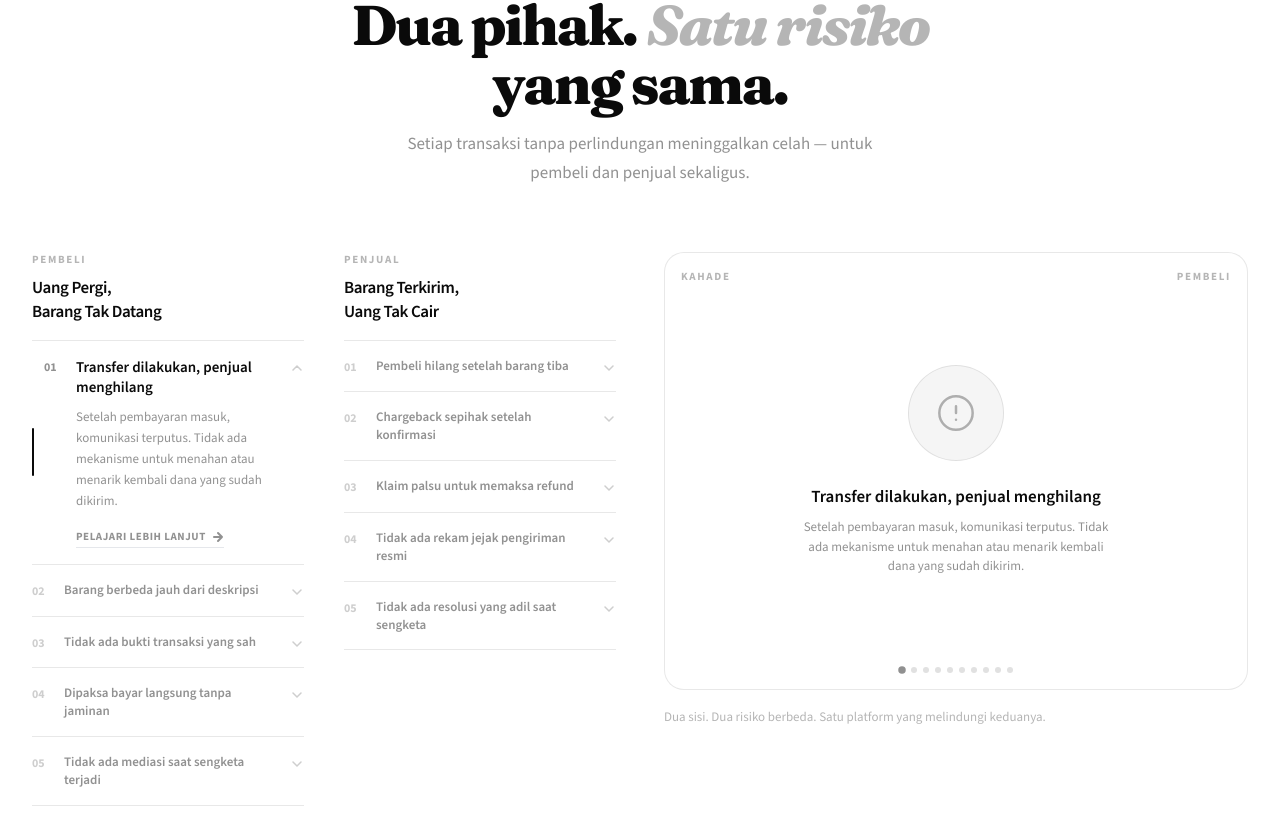
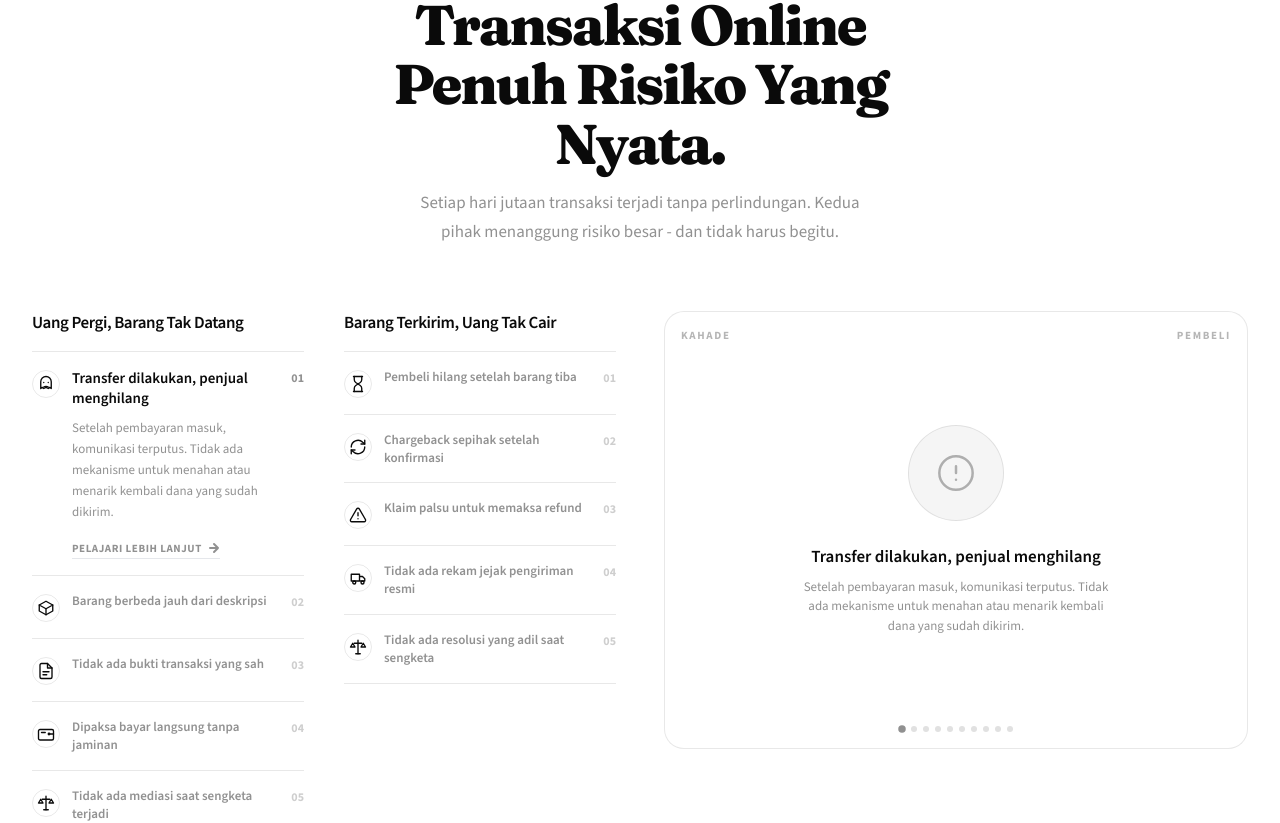
Before and after one commit to kahade-id/landing, a Next.js app: page / in a window 1280 px wide. Shown: the part 936-1759 px from the top of the page. Built offline with nearby package versions, Linux system fonts and the light colour scheme.

Commit message:
Update problem section copy and list item layout

```diff
--- a/src/components/sections/ProblemSection.tsx
+++ b/src/components/sections/ProblemSection.tsx
@@ -25,26 +25,111 @@ const ArrowIcon = () => (
   </svg>
 );
 
+function ProblemIcon({ type }: { type: string }) {
+  switch (type) {
+    case "ghost":
+      return (
+        <svg width="18" height="18" viewBox="0 0 24 24" fill="none" stroke="currentColor" strokeWidth="1.8" strokeLinecap="round" strokeLinejoin="round">
+          <path d="M9 10h.01M15 10h.01" />
+          <path d="M9 16c1-.8 2-.8 3-.8s2 0 3 .8" />
+          <path d="M5 18V9a7 7 0 1 1 14 0v9l-2-1.5L15 18l-3-1.5L9 18l-2-1.5z" />
+        </svg>
+      );
+    case "box":
+      return (
+        <svg width="18" height="18" viewBox="0 0 24 24" fill="none" stroke="currentColor" strokeWidth="1.8" strokeLinecap="round" strokeLinejoin="round">
+          <path d="M21 8l-9-5-9 5 9 5 9-5z" />
+          <path d="M3 8v8l9 5 9-5V8" />
+          <path d="M12 13v8" />
+        </svg>
+      );
+    case "file":
+      return (
+        <svg width="18" height="18" viewBox="0 0 24 24" fill="none" stroke="currentColor" strokeWidth="1.8" strokeLinecap="round" strokeLinejoin="round">
+          <path d="M14 2H6a2 2 0 0 0-2 2v16a2 2 0 0 0 2 2h12a2 2 0 0 0 2-2V8z" />
+          <path d="M14 2v6h6" />
+          <path d="M8 13h8M8 17h5" />
+        </svg>
+      );
+    case "wallet":
+      return (
+        <svg width="18" height="18" viewBox="0 0 24 24" fill="none" stroke="currentColor" strokeWidth="1.8" strokeLinecap="round" strokeLinejoin="round">
+          <rect x="2" y="6" width="20" height="14" rx="2" />
+          <path d="M16 12h6" />
+          <circle cx="16" cy="12" r="1" />
+          <path d="M6 10h5" />
+        </svg>
+      );
+    case "scale":
+      return (
+        <svg width="18" height="18" viewBox="0 0 24 24" fill="none" stroke="currentColor" strokeWidth="1.8" strokeLinecap="round" strokeLinejoin="round">
+          <path d="M12 3v18M7 7h10" />
+          <path d="M5 7l-3 5h6L5 7zM19 7l-3 5h6l-3-5z" />
+          <path d="M9 21h6" />
+        </svg>
+      );
+    case "hourglass":
+      return (
+        <svg width="18" height="18" viewBox="0 0 24 24" fill="none" stroke="currentColor" strokeWidth="1.8" strokeLinecap="round" strokeLinejoin="round">
+          <path d="M6 2h12M6 22h12" />
+          <path d="M7 2v4a5 5 0 0 0 2 4l3 2 3-2a5 5 0 0 0 2-4V2" />
+          <path d="M7 22v-4a5 5 0 0 1 2-4l3-2 3 2a5 5 0 0 1 2 4v4" />
+        </svg>
+      );
+    case "refresh":
+      return (
+        <svg width="18" height="18" viewBox="0 0 24 24" fill="none" stroke="currentColor" strokeWidth="1.8" strokeLinecap="round" strokeLinejoin="round">
+          <path d="M3 12a9 9 0 0 1 15.3-6.3L21 8" />
+          <path d="M21 3v5h-5" />
+          <path d="M21 12a9 9 0 0 1-15.3 6.3L3 16" />
+          <path d="M3 21v-5h5" />
+        </svg>
+      );
+    case "alert":
+      return (
+        <svg width="18" height="18" viewBox="0 0 24 24" fill="none" stroke="currentColor" strokeWidth="1.8" strokeLinecap="round" strokeLinejoin="round">
+          <path d="M10.3 3.9a2 2 0 0 1 3.4 0l8 13.8A2 2 0 0 1 20 21H4a2 2 0 0 1-1.7-3.3z" />
+          <path d="M12 9v4M12 17h.01" />
+        </svg>
+      );
+    case "truck":
+      return (
+        <svg width="18" height="18" viewBox="0 0 24 24" fill="none" stroke="currentColor" strokeWidth="1.8" strokeLinecap="round" strokeLinejoin="round">
+          <path d="M3 7h11v9H3zM14 10h4l3 3v3h-7z" />
+          <circle cx="7" cy="18" r="2" />
+          <circle cx="18" cy="18" r="2" />
+        </svg>
+      );
+    default:
+      return (
+        <svg width="18" height="18" viewBox="0 0 24 24" fill="none" stroke="currentColor" strokeWidth="1.8" strokeLinecap="round" strokeLinejoin="round">
+          <circle cx="12" cy="12" r="10" />
+          <path d="M12 8v4M12 16h.01" />
+        </svg>
+      );
+  }
+}
+
 // ─── Data ─────────────────────────────────────────────────────────────────────
 const buyerProblems = [
-  { id: "01", title: "Transfer dilakukan, penjual menghilang", desc: "Setelah pembayaran masuk, komunikasi terputus. Tidak ada mekanisme untuk menahan atau menarik kembali dana yang sudah dikirim." },
-  { id: "02", title: "Barang berbeda jauh dari deskripsi", desc: "Foto produk tidak mencerminkan kondisi asli. Setelah barang tiba, tidak ada jalur klaim atau pengembalian yang bisa diakses." },
-  { id: "03", title: "Tidak ada bukti transaksi yang sah", desc: "Tanpa dokumentasi resmi, pembeli tidak punya dasar hukum untuk mengajukan klaim jika terjadi sengketa di kemudian hari." },
-  { id: "04", title: "Dipaksa bayar langsung tanpa jaminan", desc: '"Bayar dulu, baru dikirim" adalah skenario penipuan paling umum. Tidak ada pihak yang menjamin dana kembali jika penjual ingkar.' },
-  { id: "05", title: "Tidak ada mediasi saat sengketa terjadi", desc: "Ketika terjadi perselisihan, pembeli tidak punya akses ke pihak ketiga yang netral. Sengketa diselesaikan sendiri atau tidak sama sekali." },
+  { id: "01", icon: "ghost", title: "Transfer dilakukan, penjual menghilang", desc: "Setelah pembayaran masuk, komunikasi terputus. Tidak ada mekanisme untuk menahan atau menarik kembali dana yang sudah dikirim." },
+  { id: "02", icon: "box", title: "Barang berbeda jauh dari deskripsi", desc: "Foto produk tidak mencerminkan kondisi asli. Setelah barang tiba, tidak ada jalur klaim atau pengembalian yang bisa diakses." },
+  { id: "03", icon: "file", title: "Tidak ada bukti transaksi yang sah", desc: "Tanpa dokumentasi resmi, pembeli tidak punya dasar hukum untuk mengajukan klaim jika terjadi sengketa di kemudian hari." },
+  { id: "04", icon: "wallet", title: "Dipaksa bayar langsung tanpa jaminan", desc: '"Bayar dulu, baru dikirim" adalah skenario penipuan paling umum. Tidak ada pihak yang menjamin dana kembali jika penjual ingkar.' },
+  { id: "05", icon: "scale", title: "Tidak ada mediasi saat sengketa terjadi", desc: "Ketika terjadi perselisihan, pembeli tidak punya akses ke pihak ketiga yang netral. Sengketa diselesaikan sendiri atau tidak sama sekali." },
 ];
 
 const sellerProblems = [
-  { id: "01", title: "Pembeli hilang setelah barang tiba", desc: "Konfirmasi penerimaan tidak pernah datang. Dana tertahan tanpa kejelasan waktu pencairan, sementara stok sudah keluar." },
-  { id: "02", title: "Chargeback sepihak setelah konfirmasi", desc: "Pembayaran dibatalkan secara sepihak oleh pembeli atau bank meskipun barang sudah diterima dan dikonfirmasi." },
-  { id: "03", title: "Klaim palsu untuk memaksa refund", desc: "Pembeli beritikad buruk mengajukan klaim barang cacat untuk memaksa pengembalian dana tanpa dasar yang nyata." },
-  { id: "04", title: "Tidak ada rekam jejak pengiriman resmi", desc: "Bukti pengiriman yang tidak terintegrasi dengan sistem transaksi membuat penjual kesulitan membuktikan bahwa barang sudah sampai." },
-  { id: "05", title: "Tidak ada resolusi yang adil saat sengketa", desc: "Sengketa diselesaikan tanpa pihak ketiga yang netral. Penjual sering menjadi pihak yang kalah karena tidak punya akses ke mekanisme mediasi." },
+  { id: "01", icon: "hourglass", title: "Pembeli hilang setelah barang tiba", desc: "Konfirmasi penerimaan tidak pernah datang. Dana tertahan tanpa kejelasan waktu pencairan, sementara stok sudah keluar." },
+  { id: "02", icon: "refresh", title: "Chargeback sepihak setelah konfirmasi", desc: "Pembayaran dibatalkan secara sepihak oleh pembeli atau bank meskipun barang sudah diterima dan dikonfirmasi." },
+  { id: "03", icon: "alert", title: "Klaim palsu untuk memaksa refund", desc: "Pembeli beritikad buruk mengajukan klaim barang cacat untuk memaksa pengembalian dana tanpa dasar yang nyata." },
+  { id: "04", icon: "truck", title: "Tidak ada rekam jejak pengiriman resmi", desc: "Bukti pengiriman yang tidak terintegrasi dengan sistem transaksi membuat penjual kesulitan membuktikan bahwa barang sudah sampai." },
+  { id: "05", icon: "scale", title: "Tidak ada resolusi yang adil saat sengketa", desc: "Sengketa diselesaikan tanpa pihak ketiga yang netral. Penjual sering menjadi pihak yang kalah karena tidak punya akses ke mekanisme mediasi." },
 ];
 
 // ─── Problem Item ─────────────────────────────────────────────────────────────
 function ProblemItem({ item, active, onClick }: {
-  item: { id: string; title: string; desc: string };
+  item: { id: string; icon: string; title: string; desc: string };
   active: boolean;
   onClick: () => void;
 }) {
@@ -57,18 +142,9 @@ function ProblemItem({ item, active, onClick }: {
       onKeyDown={(e) => e.key === "Enter" && onClick()}
       aria-expanded={active}
     >
-      {/* Active indicator */}
-      <div
-        className={`absolute left-0 top-1/2 -translate-y-1/2 w-0.5 bg-ink rounded-full transition-all duration-300 ${
-          active ? "h-12 opacity-100" : "h-0 opacity-0"
-        }`}
-      />
-
-      <div className={`flex items-start gap-3 py-4 transition-all duration-300 ${active ? "pl-3" : ""}`}>
-        <span className={`text-xs font-bold tabular-nums mt-0.5 w-5 flex-shrink-0 transition-colors ${
-          active ? "text-ink-45" : "text-ink-20"
-        }`}>
-          {item.id}
+      <div className="flex items-start gap-3 py-4 transition-all duration-300">
+        <span className="mt-0.5 flex h-7 w-7 flex-shrink-0 items-center justify-center rounded-md border border-ink-9 text-ink">
+          <ProblemIcon type={item.icon} />
         </span>
 
         <div className="flex-1 min-w-0">
@@ -86,19 +162,11 @@ function ProblemItem({ item, active, onClick }: {
           </div>
         </div>
 
-        <svg
-          width="14"
-          height="14"
-          viewBox="0 0 14 14"
-          fill="none"
-          stroke="currentColor"
-          strokeWidth="1.5"
-          strokeLinecap="round"
-          strokeLinejoin="round"
-          className={`flex-shrink-0 mt-1 text-ink-20 transition-transform duration-300 ${active ? "rotate-180" : ""}`}
-        >
-          <path d="M3 5l4 4 4-4" />
-        </svg>
+        <span className={`text-xs font-bold tabular-nums mt-0.5 w-5 flex-shrink-0 text-right transition-colors ${
+          active ? "text-ink-45" : "text-ink-20"
+        }`}>
+          {item.id}
+        </span>
       </div>
     </div>
   );
@@ -122,12 +190,10 @@ export default function ProblemSection() {
         <div className={`section-header mb-12 lg:mb-16 ${inView ? "anim-fade-up in-view" : ""}`}>
           <p className="section-eyebrow">Problem</p>
           <h2 className="section-title">
-            Dua pihak.{" "}
-            <span className="text-ink-30 italic">Satu risiko</span>{" "}
-            yang sama.
+            Transaksi Online Penuh Risiko Yang Nyata.
           </h2>
           <p className="section-lead">
-            Setiap transaksi tanpa perlindungan meninggalkan celah — untuk pembeli dan penjual sekaligus.
+            Setiap hari jutaan transaksi terjadi tanpa perlindungan. Kedua pihak menanggung risiko besar - dan tidak harus begitu.
           </p>
         </div>
 
@@ -136,9 +202,8 @@ export default function ProblemSection() {
           <div className={`grid sm:grid-cols-2 gap-8 lg:gap-10 ${inView ? "anim-fade-up delay-1 in-view" : ""}`}>
             {/* Pembeli */}
             <div>
-              <p className="meta-label mb-2">Pembeli</p>
               <h3 className="text-lg font-semibold tracking-tight text-ink mb-4">
-                Uang Pergi,<br />Barang Tak Datang
+                Uang Pergi, Barang Tak Datang
               </h3>
               <div>
                 {buyerProblems.map((item, i) => (
@@ -155,9 +220,8 @@ export default function ProblemSection() {
 
             {/* Penjual */}
             <div>
-              <p className="meta-label mb-2">Penjual</p>
               <h3 className="text-lg font-semibold tracking-tight text-ink mb-4">
-                Barang Terkirim,<br />Uang Tak Cair
+                Barang Terkirim, Uang Tak Cair
               </h3>
               <div>
                 {sellerProblems.map((item, i) => (
@@ -209,10 +273,6 @@ export default function ProblemSection() {
                 ))}
               </div>
             </div>
-
-            <p className="mt-4 text-sm text-ink-30 leading-relaxed">
-              Dua sisi. Dua risiko berbeda. Satu platform yang melindungi keduanya.
-            </p>
           </div>
         </div>
       </div>
```
